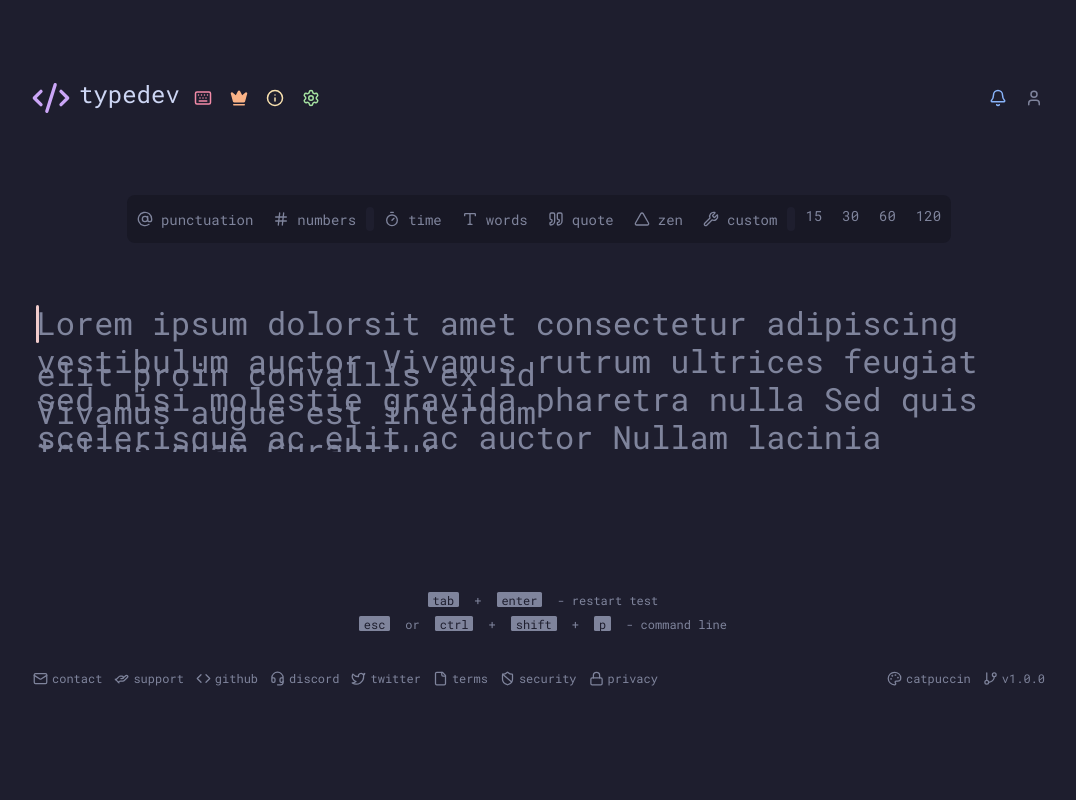
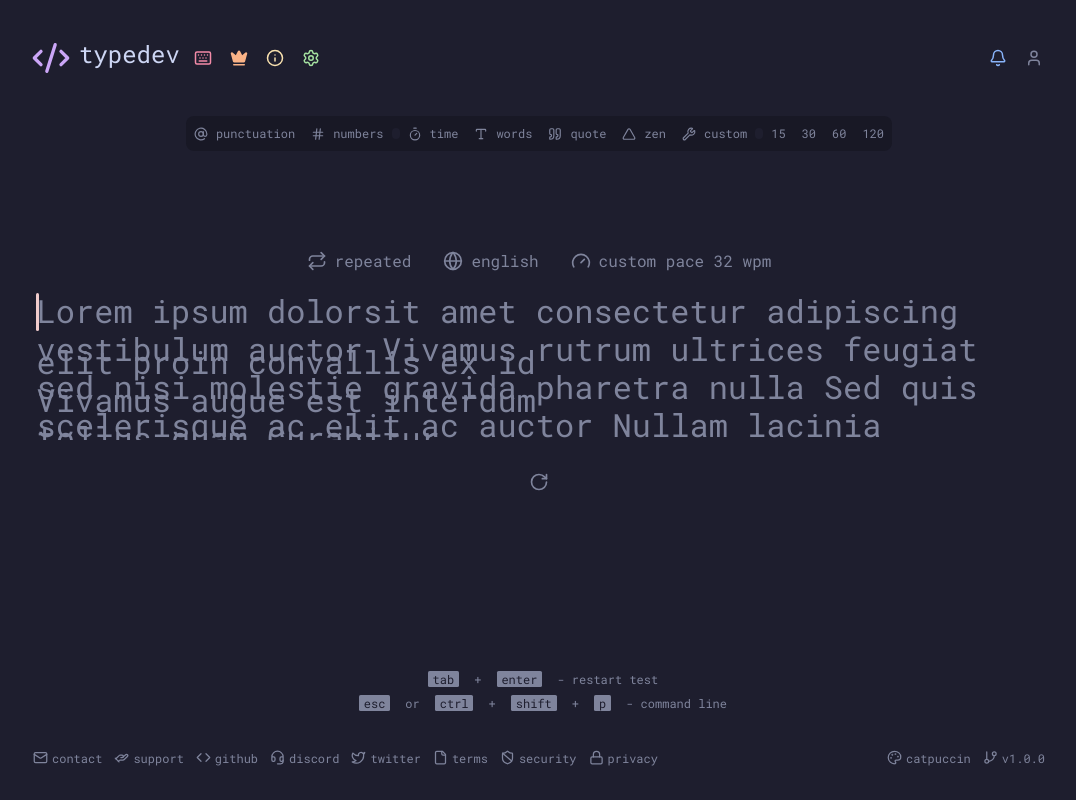
Before and after one commit to Tecu23/typedev, a React (Vite) app: page / in a window 1280 px wide. Shown: the whole page, without its empty margins (101-1177 px from the left). Built offline with nearby package versions, Linux system fonts and the light colour scheme.

Commit message:
update design

```diff
--- a/src/components/App.tsx
+++ b/src/components/App.tsx
@@ -5,7 +5,7 @@ import TypingTest from "./TypingTest";
 
 function App() {
   return (
-    <div className="content-grid min-h-screen w-full py-8 bg-bg grid-rows-[top-start_auto_content-start_1fr_content-end_auto_top-end] overflow-hidden gap-y-8">
+    <div className="content-grid min-h-screen w-full py-8 bg-bg grid-rows-[auto_1fr_auto] overflow-hidden gap-y-8">
       <Header />
       <main className="col-[full-width] relative content-grid h-full">
         <div className="col-[full-width] content-grid relative h-full grid grid-rows-[1fr_auto_1fr]">
--- a/src/components/TestConfig.tsx
+++ b/src/components/TestConfig.tsx
@@ -18,50 +18,50 @@ const TestConfig = (props: Props) => {
     >
       <div className="flex bg-sub-alt rounded-lg">
         <div className="grid grid-flow-col justify-start">
-          <button className="inline-flex text-sub cursor-pointer rounded-lg text-center bg-none appearance-none h-min text-sm leading-[1.25] gap-2 items-center justify-center py-3 px-2.5">
-            <AtSignIcon className="w-4" />
+          <button className="inline-flex text-sub cursor-pointer rounded-lg text-center bg-none appearance-none h-min text-xs leading-[1.25] gap-2 items-center justify-center py-2.5 px-2">
+            <AtSignIcon size={14} />
             {" punctuation"}
           </button>
-          <button className="inline-flex text-sub cursor-pointer rounded-lg text-center bg-none appearance-none h-min text-sm leading-[1.25] gap-2 items-center justify-center py-3 px-2.5">
-            <HashIcon className="w-4" />
+          <button className="inline-flex text-sub cursor-pointer rounded-lg text-center bg-none appearance-none h-min text-xs leading-[1.25] gap-2 items-center justify-center py-2.5 px-2">
+            <HashIcon size={14} />
             {" numbers"}
           </button>
         </div>
         <div className="h-auto w-2 rounded-sm bg-bg my-3"></div>
         <div className="grid grid-flow-col justify-start">
-          <button className="inline-flex text-sub cursor-pointer rounded-lg text-center bg-none appearance-none h-min text-sm leading-[1.25] gap-2 items-center justify-center py-3 px-2.5">
-            <TimerIcon className="w-4" />
+          <button className="inline-flex text-sub cursor-pointer rounded-lg text-center bg-none appearance-none h-min text-xs leading-[1.25] gap-2 items-center justify-center py-2.5 px-2">
+            <TimerIcon size={14} />
             {" time"}
           </button>
-          <button className="inline-flex text-sub cursor-pointer rounded-lg text-center bg-none appearance-none h-min text-sm leading-[1.25] gap-2 items-center justify-center py-3 px-2.5">
-            <Type className="w-4" />
+          <button className="inline-flex text-sub cursor-pointer rounded-lg text-center bg-none appearance-none h-min text-xs leading-[1.25] gap-2 items-center justify-center py-2.5 px-2">
+            <Type size={14} />
             {" words"}
           </button>
-          <button className="inline-flex text-sub cursor-pointer rounded-lg text-center bg-none appearance-none h-min text-sm leading-[1.25] gap-2 items-center justify-center py-3 px-2.5">
-            <QuoteIcon className="w-4" />
+          <button className="inline-flex text-sub cursor-pointer rounded-lg text-center bg-none appearance-none h-min text-xs leading-[1.25] gap-2 items-center justify-center py-2.5 px-2">
+            <QuoteIcon size={14} />
             {" quote"}
           </button>
-          <button className="inline-flex text-sub cursor-pointer rounded-lg text-center bg-none appearance-none h-min text-sm leading-[1.25] gap-2 items-center justify-center py-3 px-2.5">
-            <TriangleIcon className="w-4" />
+          <button className="inline-flex text-sub cursor-pointer rounded-lg text-center bg-none appearance-none h-min text-xs leading-[1.25] gap-2 items-center justify-center py-2.5 px-2">
+            <TriangleIcon size={14} />
             {" zen"}
           </button>
-          <button className="inline-flex text-sub cursor-pointer rounded-lg text-center bg-none appearance-none h-min text-sm leading-[1.25] gap-2 items-center justify-center py-3 px-2.5">
-            <WrenchIcon className="w-4" />
+          <button className="inline-flex text-sub cursor-pointer rounded-lg text-center bg-none appearance-none h-min text-xs leading-[1.25] gap-2 items-center justify-center py-2.5 px-2">
+            <WrenchIcon size={14} />
             {" custom"}
           </button>
         </div>
         <div className="h-auto w-2 rounded-sm bg-bg my-3"></div>
         <div className="grid grid-flow-col justify-start">
-          <button className="inline-flex text-sub cursor-pointer rounded-lg text-center bg-none appearance-none h-min text-sm leading-[1.25] gap-2 items-center justify-center py-3 px-2.5">
+          <button className="inline-flex text-sub cursor-pointer rounded-lg text-center bg-none appearance-none h-min text-xs leading-[1.25] gap-2 items-center justify-center py-2.5 px-2">
             {" 15"}
           </button>
-          <button className="inline-flex text-sub cursor-pointer rounded-lg text-center bg-none appearance-none h-min text-sm leading-[1.25] gap-2 items-center justify-center py-3 px-2.5">
+          <button className="inline-flex text-sub cursor-pointer rounded-lg text-center bg-none appearance-none h-min text-xs leading-[1.25] gap-2 items-center justify-center py-2.5 px-2">
             {" 30"}
           </button>
-          <button className="inline-flex text-sub cursor-pointer rounded-lg text-center bg-none appearance-none h-min text-sm leading-[1.25] gap-2 items-center justify-center py-3 px-2.5">
+          <button className="inline-flex text-sub cursor-pointer rounded-lg text-center bg-none appearance-none h-min text-xs leading-[1.25] gap-2 items-center justify-center py-2.5 px-2">
             {" 60"}
           </button>
-          <button className="inline-flex text-sub cursor-pointer rounded-lg text-center bg-none appearance-none h-min text-sm leading-[1.25] gap-2 items-center justify-center py-3 px-2.5">
+          <button className="inline-flex text-sub cursor-pointer rounded-lg text-center bg-none appearance-none h-min text-xs leading-[1.25] gap-2 items-center justify-center py-2.5 px-2">
             {" 120"}
           </button>
         </div>
--- a/src/components/TypingTest.tsx
+++ b/src/components/TypingTest.tsx
@@ -1,3 +1,4 @@
+import { GaugeIcon, GlobeIcon, RepeatIcon, RotateCwIcon } from "lucide-react";
 import Caret from "./Caret";
 import WordsContainer from "./WordsContainer";
 
@@ -9,7 +10,23 @@ const TypingTest = (props: Props) => {
       id="typing_test"
       className="col-[content] content-grid relative w-full max-w-full mx-auto"
     >
-      <div id="test_modes_notice"></div>
+      <div
+        id="test_modes_notice"
+        className="col-[content] flex flex-wrap text-sub mb-2 justify-center text-[1rem]"
+      >
+        <div className="inline-flex justify-center items-center gap-2 h-min appearance-none border-none text-[1rem] leading-[1.25] rounded-lg px-4 py-2">
+          <RepeatIcon size={20} />
+          {"repeated"}
+        </div>
+        <button className="inline-flex justify-center items-center gap-2 h-min appearance-none border-none text-[1rem] leading-[1.25] rounded-lg px-4 py-2">
+          <GlobeIcon size={20} />
+          {"english"}
+        </button>
+        <button className="inline-flex justify-center items-center gap-2 h-min appearance-none border-none text-[1rem] leading-[1.25] rounded-lg px-4 py-2">
+          <GaugeIcon size={20} />
+          {"custom pace 32 wpm"}
+        </button>
+      </div>
       <div
         id="words_wrapper"
         className="content-grid col-[full-width] relative h-[153px] overflow-clip "
@@ -22,7 +39,12 @@ const TypingTest = (props: Props) => {
         <Caret />
         <WordsContainer />
       </div>
-      <div id="restart_button"></div>
+      <button
+        id="restart_button"
+        className="col-[content] relative overflow-visible flex mt-4 mx-auto px-8 py-4 justify-center items-baseline gap-2 h-min leading-[1.25] text-center text-sub"
+      >
+        <RotateCwIcon size={20} />
+      </button>
     </div>
   );
 };
```
